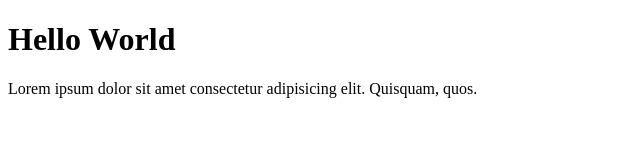
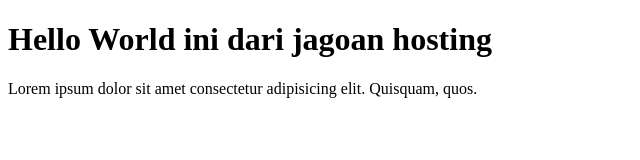
Before and after one commit to Fardias/html_githubaction, a plain HTML site: page index.html in a window 1280 px wide. Shown: the whole page, without its empty margins (0-640 px from the left). Drawn offline with Linux system fonts and the light colour scheme.

Commit message:
add github action

```diff
--- a/index.html
+++ b/index.html
@@ -6,7 +6,7 @@
     <title>Document</title>
 </head>
 <body>
-    <h1>Hello World</h1>
+    <h1>Hello World ini dari jagoan hosting</h1>
     <p>Lorem ipsum dolor sit amet consectetur adipisicing elit. Quisquam, quos.</p>
 </body>
 </html>
```
Also changed, not shown: 1 other file.
